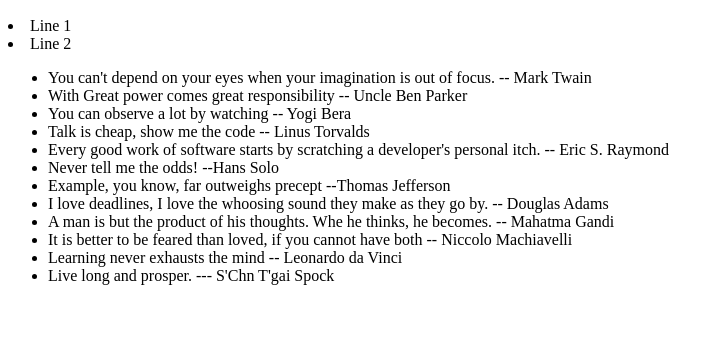
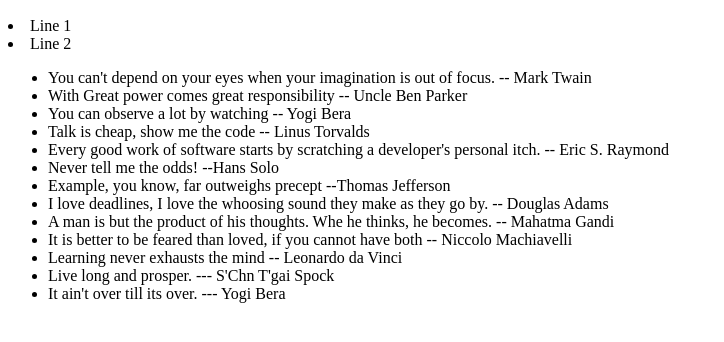
Before and after one commit to guypaladino/0main_opensap_repo, a plain HTML site: page index.html in a window 1280 px wide. Shown: the part 110-452 px from the top of the page, without its empty margins (0-724 px from the left). Drawn offline with Linux system fonts and the light colour scheme.

Commit message:
yogi bera quotae

```diff
--- a/index.html
+++ b/index.html
@@ -23,6 +23,7 @@
 			<li>It is better to be feared than loved, if you cannot have both -- Niccolo Machiavelli</li>
 			<li>Learning never exhausts the mind -- Leonardo da Vinci</li>
 			<li>Live long and prosper. --- S'Chn T'gai Spock</li>
+			<li>It ain't over till its over. --- Yogi Bera</li>
 		</ul>
 	</body>
 </html>
```
